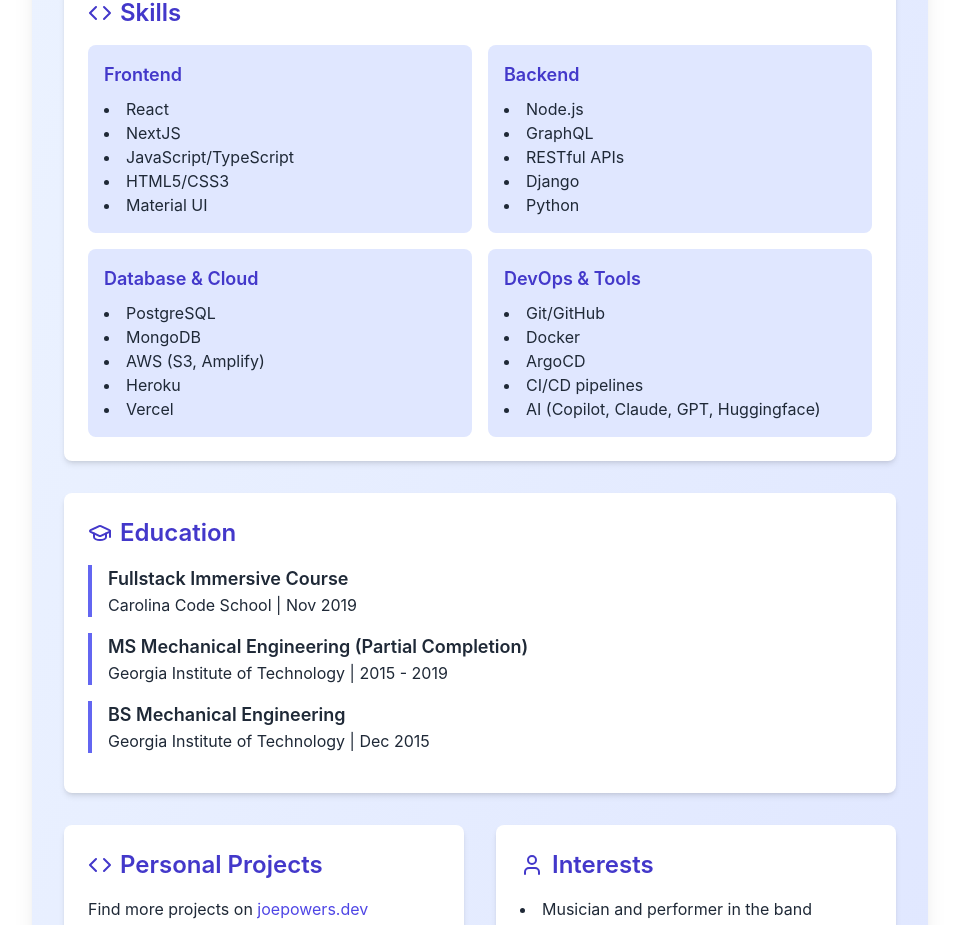
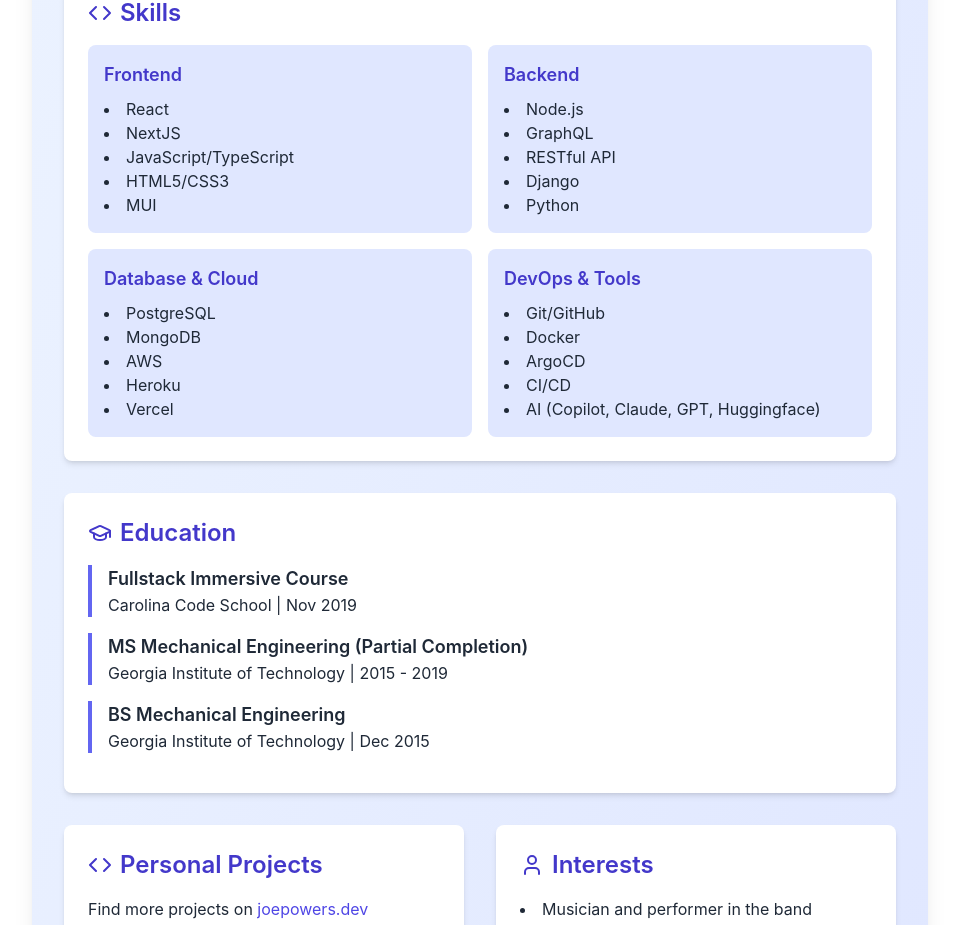
Before and after one commit to ReadySetJoe/joe-powers, a Next.js app: page /resume in a window 1280 px wide. Shown: the part 1451-2376 px from the top of the page, without its empty margins (160-1119 px from the left). Built offline with nearby package versions, Linux system fonts and the light colour scheme.

Commit message:
minor edits

```diff
--- a/components/resume/content.jsx
+++ b/components/resume/content.jsx
@@ -77,27 +77,15 @@
   skills: [
     {
       label: "Frontend",
-      values: [
-        "React",
-        "NextJS",
-        "JavaScript/TypeScript",
-        "HTML5/CSS3",
-        "Material UI",
-      ],
+      values: ["React", "NextJS", "JavaScript/TypeScript", "HTML5/CSS3", "MUI"],
     },
     {
       label: "Backend",
-      values: ["Node.js", "GraphQL", "RESTful APIs", "Django", "Python"],
+      values: ["Node.js", "GraphQL", "RESTful API", "Django", "Python"],
     },
     {
       label: "Database & Cloud",
-      values: [
-        "PostgreSQL",
-        "MongoDB",
-        "AWS (S3, Amplify)",
-        "Heroku",
-        "Vercel",
-      ],
+      values: ["PostgreSQL", "MongoDB", "AWS", "Heroku", "Vercel"],
     },
     {
       label: "DevOps & Tools",
@@ -105,7 +93,7 @@
         "Git/GitHub",
         "Docker",
         "ArgoCD",
-        "CI/CD pipelines",
+        "CI/CD",
         "AI (Copilot, Claude, GPT, Huggingface)",
       ],
     },
```
